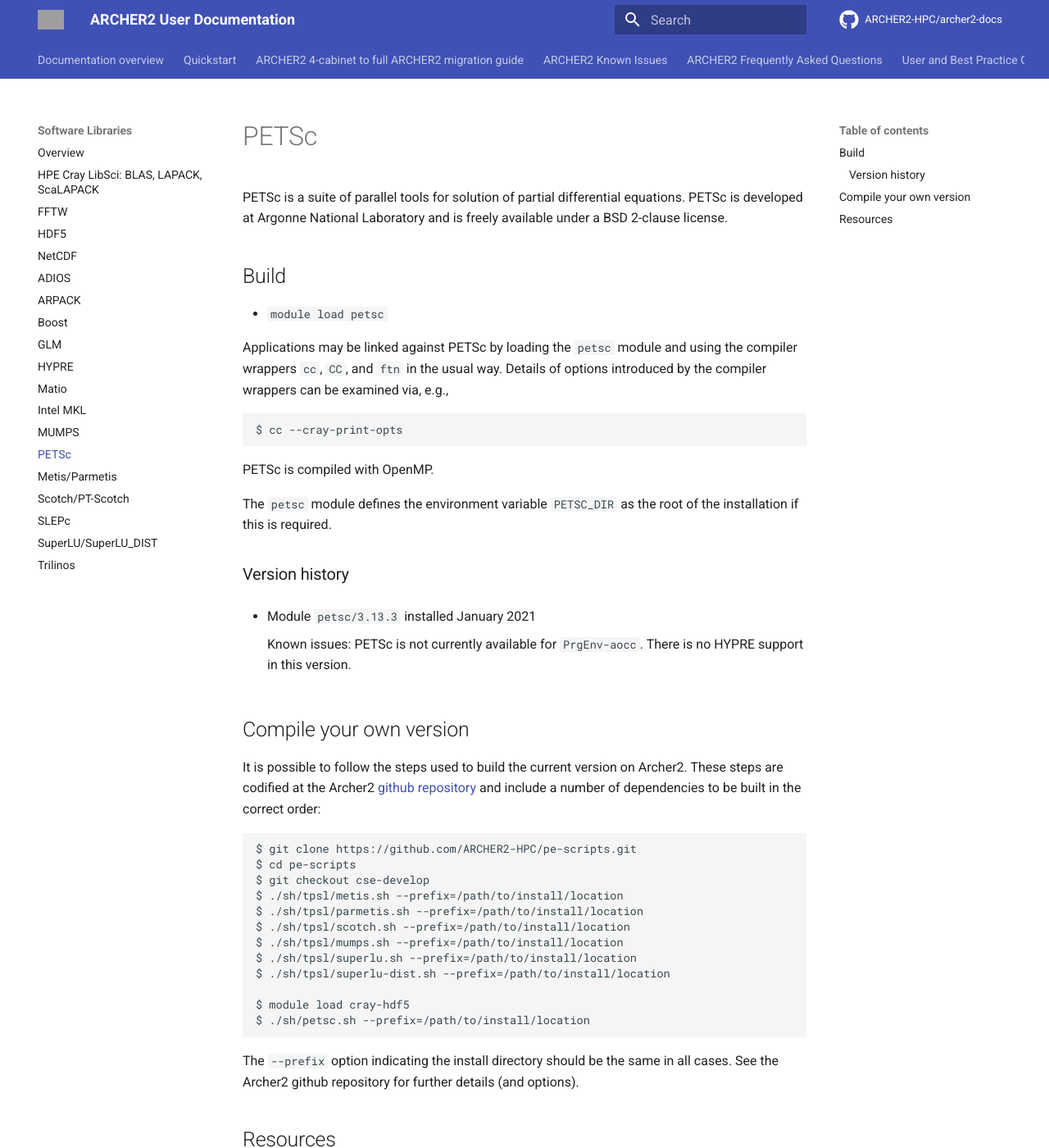
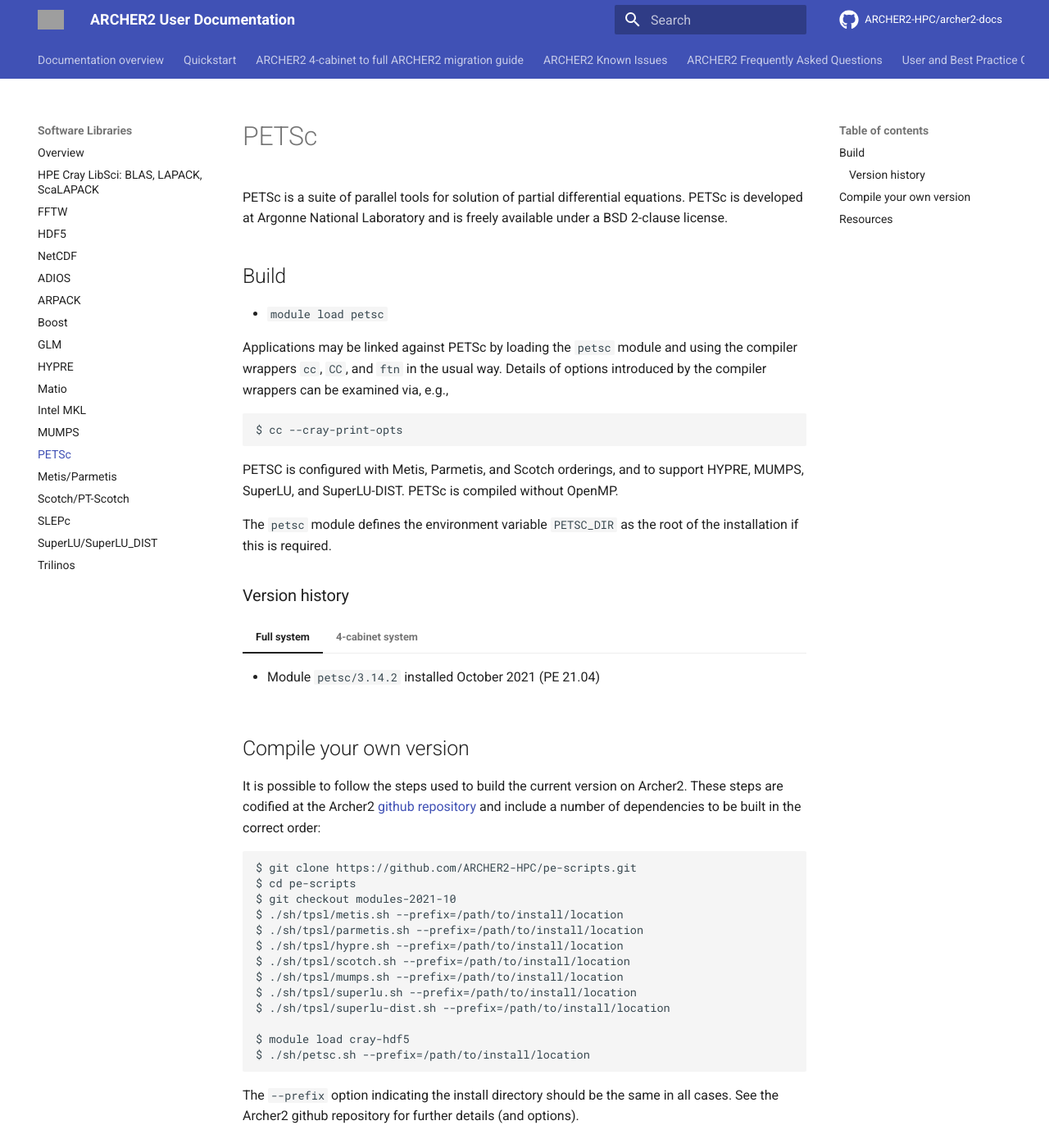
Before and after one commit to ARCHER2-HPC/archer2-docs, an MkDocs documentation site: the page built from docs/software-libraries/petsc.md, in a window 1280 px wide and 1400 px high. Shown: the whole window at 82% size. Built offline with MkDocs 1.6.1 and Material for MkDocs 9.7.7, drawn with Linux system fonts in a browser that asks for light colours; comment, search, counter and statistics services are not loaded; grey boxes are pictures that could not be loaded.

Commit message:
Update PETSc for 3.14.2

````diff
--- a/docs/software-libraries/petsc.md
+++ b/docs/software-libraries/petsc.md
@@ -16,7 +16,9 @@
 $ cc --cray-print-opts
 ```
 
-PETSc is compiled with OpenMP.
+PETSC is configured with Metis, Parmetis, and Scotch orderings, and to
+support HYPRE, MUMPS, SuperLU, and SuperLU-DIST.
+PETSc is compiled without OpenMP.
 
 The `petsc` module defines the environment variable `PETSC_DIR` as the
 root of the installation if this is required.
@@ -24,7 +26,13 @@
 
 ### Version history
 
-- Module `petsc/3.13.3` installed January 2021
+=== "Full system"
+
+    - Module `petsc/3.14.2` installed October 2021 (PE 21.04)
+
+=== "4-cabinet system"
+
+    - Module `petsc/3.13.3` installed January 2021
 
     Known issues: PETSc is not currently available for `PrgEnv-aocc`.
     There is no HYPRE support in this version.
@@ -39,9 +47,10 @@
 ```
 $ git clone https://github.com/ARCHER2-HPC/pe-scripts.git
 $ cd pe-scripts
-$ git checkout cse-develop
+$ git checkout modules-2021-10
 $ ./sh/tpsl/metis.sh --prefix=/path/to/install/location
 $ ./sh/tpsl/parmetis.sh --prefix=/path/to/install/location
+$ ./sh/tpsl/hypre.sh --prefix=/path/to/install/location
 $ ./sh/tpsl/scotch.sh --prefix=/path/to/install/location
 $ ./sh/tpsl/mumps.sh --prefix=/path/to/install/location
 $ ./sh/tpsl/superlu.sh --prefix=/path/to/install/location
````
